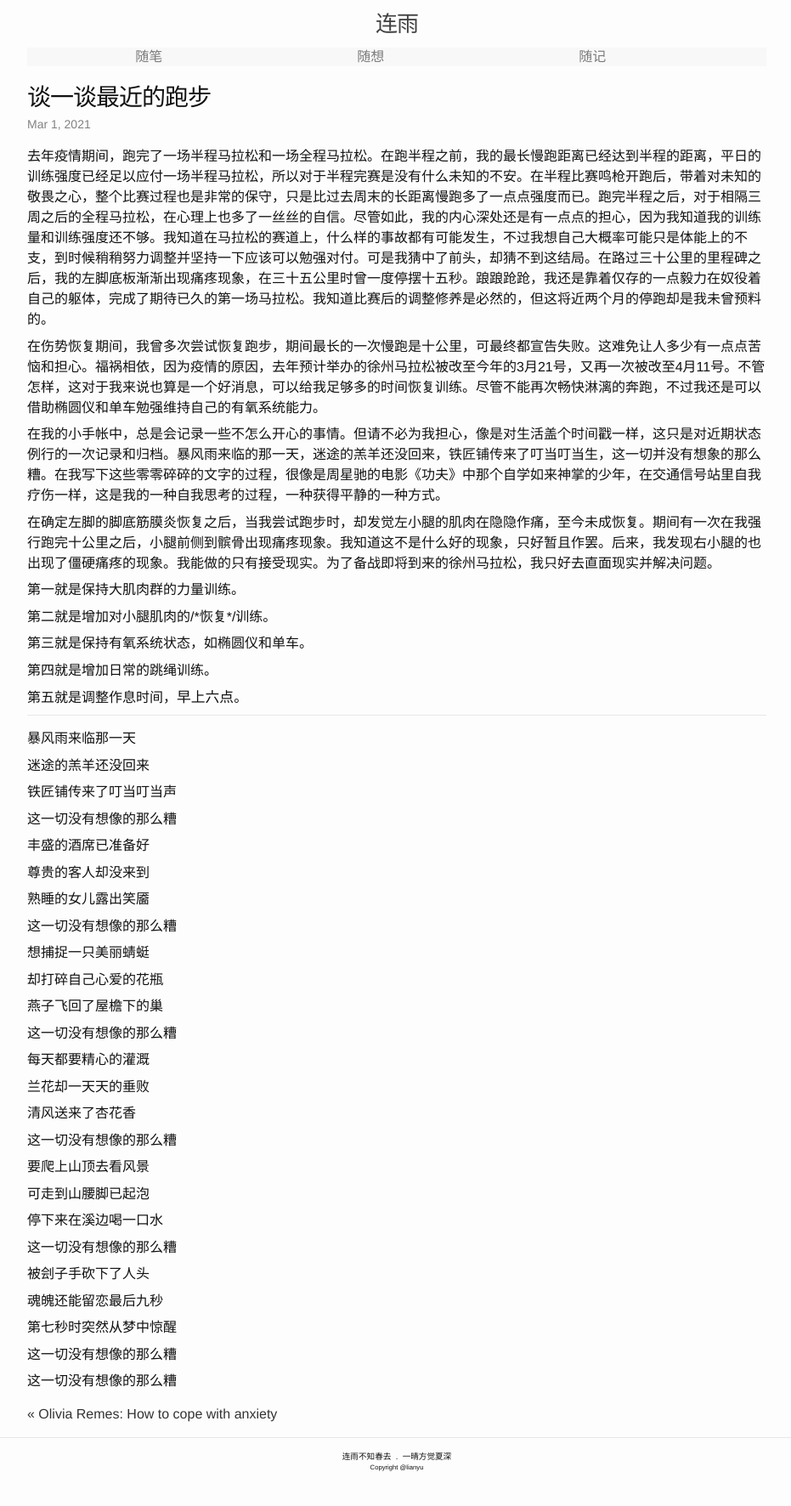
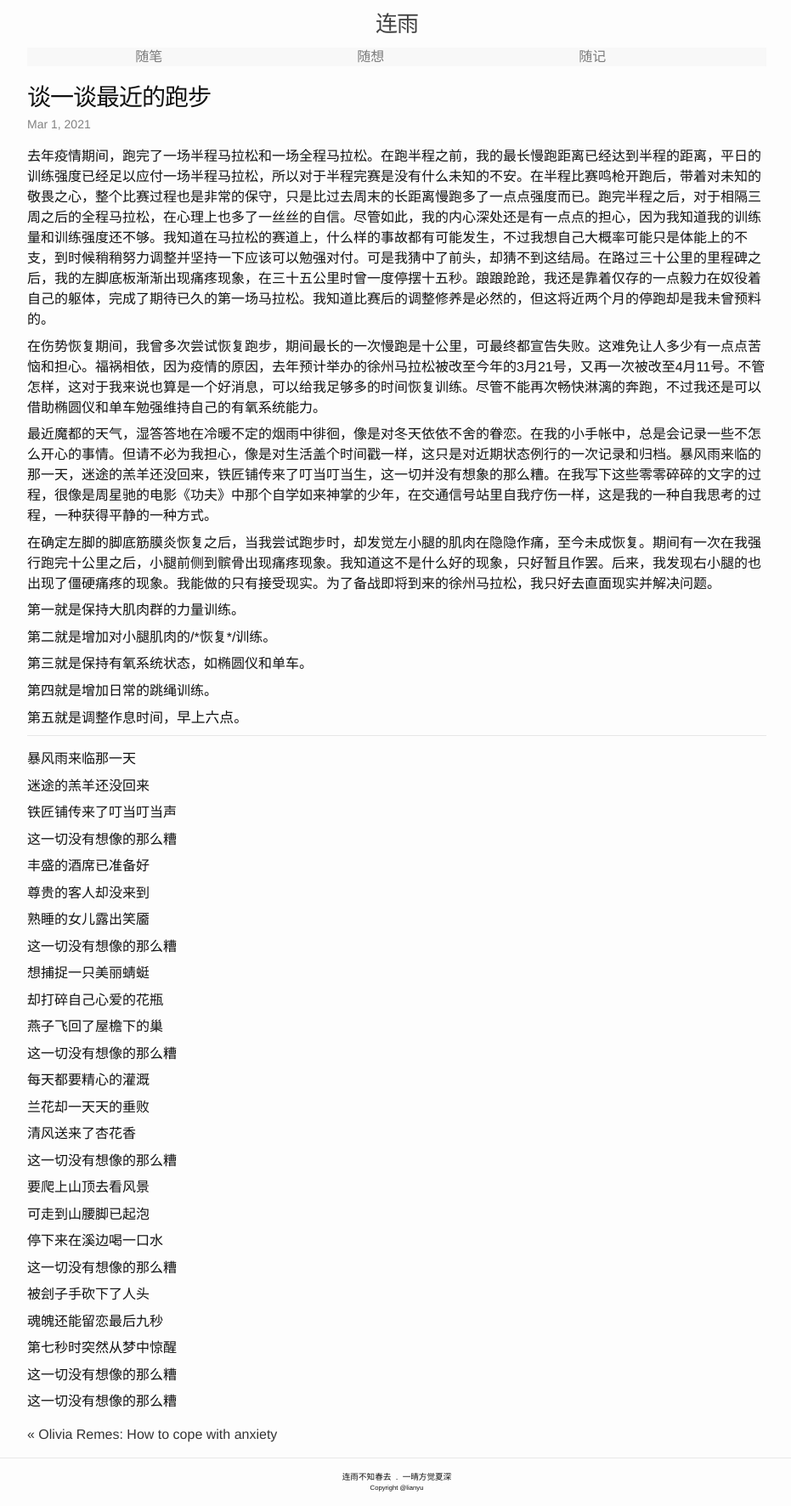
Before and after one commit to lianyu1115/lianyu, a Jekyll site: the page built from _essays/2021-03-01-谈一谈最近的跑步.md, in a window 1280 px wide. Shown: the whole page at 85% size, without its empty margins (173-1104 px from the left). Built offline with Jekyll 4.4.1, drawn with Linux system fonts in a browser that asks for light colours; before the commit the page ends 1748 px from its top, so only the background shows below that.

Commit message:
Update 2021-03-01-谈一谈最近的跑步.md

```diff
--- a/_essays/2021-03-01-谈一谈最近的跑步.md
+++ b/_essays/2021-03-01-谈一谈最近的跑步.md
@@ -10,7 +10,7 @@
 
 在伤势恢复期间，我曾多次尝试恢复跑步，期间最长的一次慢跑是十公里，可最终都宣告失败。这难免让人多少有一点点苦恼和担心。福祸相依，因为疫情的原因，去年预计举办的徐州马拉松被改至今年的3月21号，又再一次被改至4月11号。不管怎样，这对于我来说也算是一个好消息，可以给我足够多的时间恢复训练。尽管不能再次畅快淋漓的奔跑，不过我还是可以借助椭圆仪和单车勉强维持自己的有氧系统能力。
 
-在我的小手帐中，总是会记录一些不怎么开心的事情。但请不必为我担心，像是对生活盖个时间戳一样，这只是对近期状态例行的一次记录和归档。暴风雨来临的那一天，迷途的羔羊还没回来，铁匠铺传来了叮当叮当生，这一切并没有想象的那么糟。在我写下这些零零碎碎的文字的过程，很像是周星驰的电影《功夫》中那个自学如来神掌的少年，在交通信号站里自我疗伤一样，这是我的一种自我思考的过程，一种获得平静的一种方式。
+最近魔都的天气，湿答答地在冷暖不定的烟雨中徘徊，像是对冬天依依不舍的眷恋。在我的小手帐中，总是会记录一些不怎么开心的事情。但请不必为我担心，像是对生活盖个时间戳一样，这只是对近期状态例行的一次记录和归档。暴风雨来临的那一天，迷途的羔羊还没回来，铁匠铺传来了叮当叮当生，这一切并没有想象的那么糟。在我写下这些零零碎碎的文字的过程，很像是周星驰的电影《功夫》中那个自学如来神掌的少年，在交通信号站里自我疗伤一样，这是我的一种自我思考的过程，一种获得平静的一种方式。
 
 在确定左脚的脚底筋膜炎恢复之后，当我尝试跑步时，却发觉左小腿的肌肉在隐隐作痛，至今未成恢复。期间有一次在我强行跑完十公里之后，小腿前侧到髌骨出现痛疼现象。我知道这不是什么好的现象，只好暂且作罢。后来，我发现右小腿的也出现了僵硬痛疼的现象。我能做的只有接受现实。为了备战即将到来的徐州马拉松，我只好去直面现实并解决问题。
 
```
